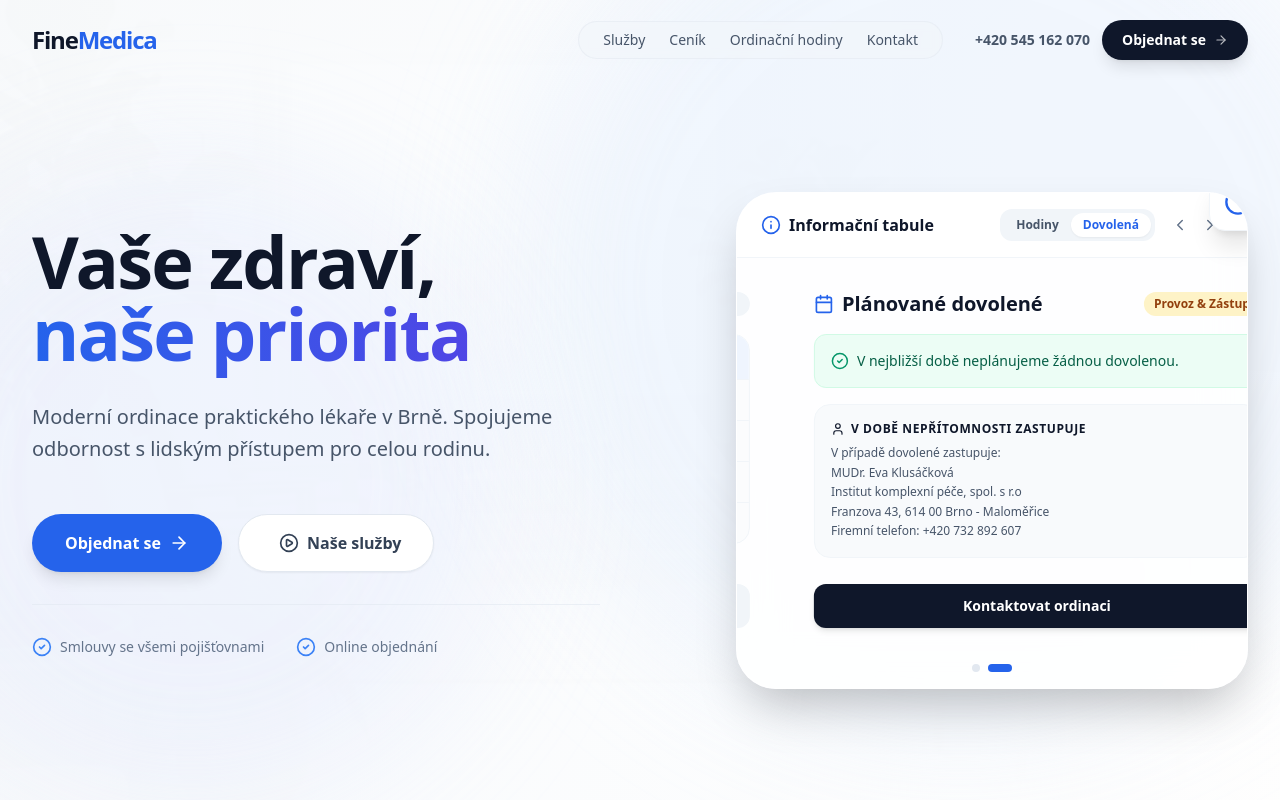
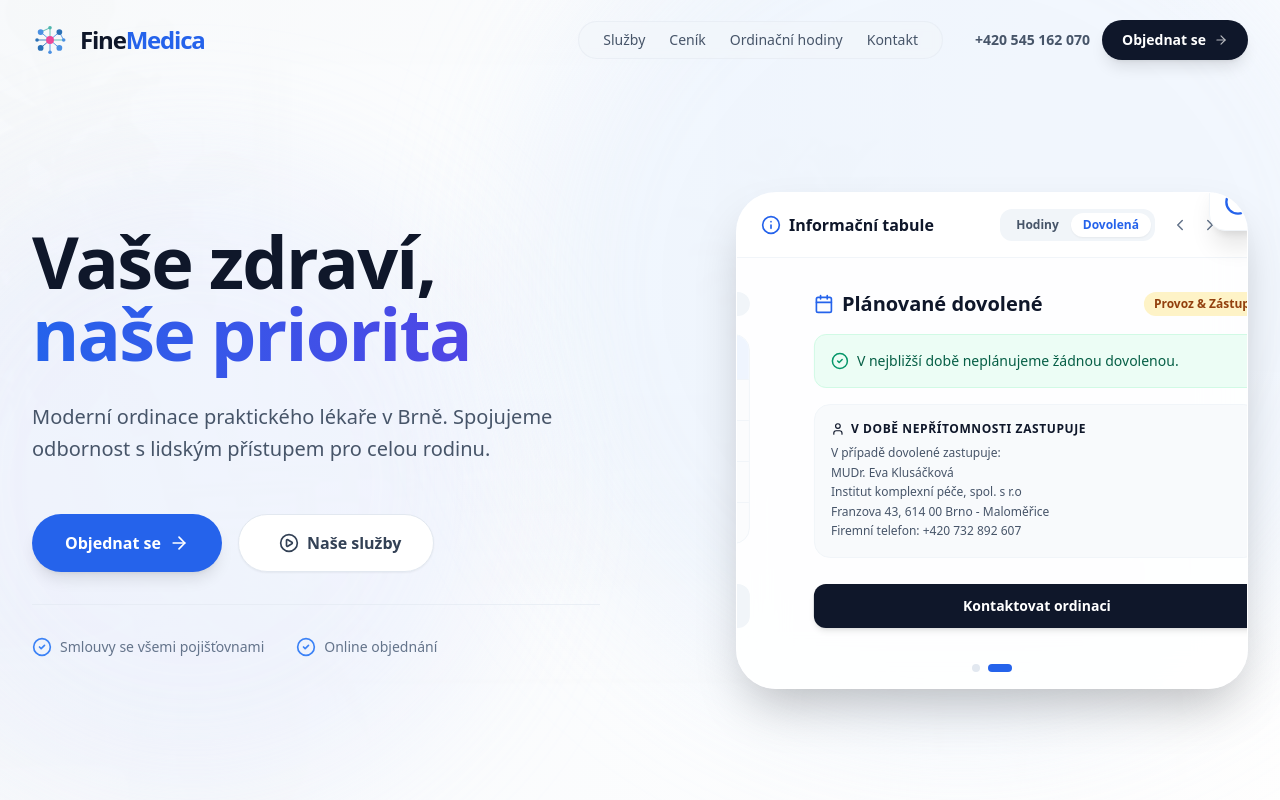
Before and after one commit to MISS3x/finemedica, a Next.js app: page / in a window 1280 px wide. Shown: the top 800 px of the page. Built offline with nearby package versions, Linux system fonts and the light colour scheme.

Commit message:
Use animated SVG logo from medicahub

```diff
--- a/src/app/components/Footer.tsx
+++ b/src/app/components/Footer.tsx
@@ -6,9 +6,12 @@ export default function Footer() {
             <div className="container">
                 <div className="grid md:grid-cols-4 gap-12 mb-16">
                     <div className="col-span-1 md:col-span-2 space-y-6">
-                        <span className="text-3xl font-bold tracking-tighter text-white block">
-                            Fine<span className="text-blue-500">Medica</span>
-                        </span>
+                        <div className="flex items-center gap-3">
+                            <img src="/logo.svg" alt="FineMedica Logo" className="w-10 h-10 shrink-0" />
+                            <span className="text-3xl font-bold tracking-tighter text-white block">
+                                Fine<span className="text-blue-500">Medica</span>
+                            </span>
+                        </div>
                         <p className="max-w-sm text-lg leading-relaxed text-slate-400">
                             Moderní ordinace praktického lékaře pro dospělé.
                             Spojujeme odbornost s moderními technologiemi pro vaše zdraví.
--- a/src/app/components/Navbar.tsx
+++ b/src/app/components/Navbar.tsx
@@ -34,8 +34,8 @@ export default function Navbar() {
             )}
         >
             <div className="container flex items-center justify-between">
-                <Link href="/" className="flex items-center gap-2 group">
-                    {/* Logo Text - Matching the modern, thin aesthetic */}
+                <Link href="/" className="flex items-center gap-3 group">
+                    <img src="/logo.svg" alt="FineMedica Logo" className="w-9 h-9 shrink-0 group-hover:scale-105 transition-transform" />
                     <span className="text-2xl tracking-tighter font-semibold text-slate-900">
                         Fine<span className="text-blue-600">Medica</span>
                     </span>
```
Also changed, not shown: public/logo.svg (added).
